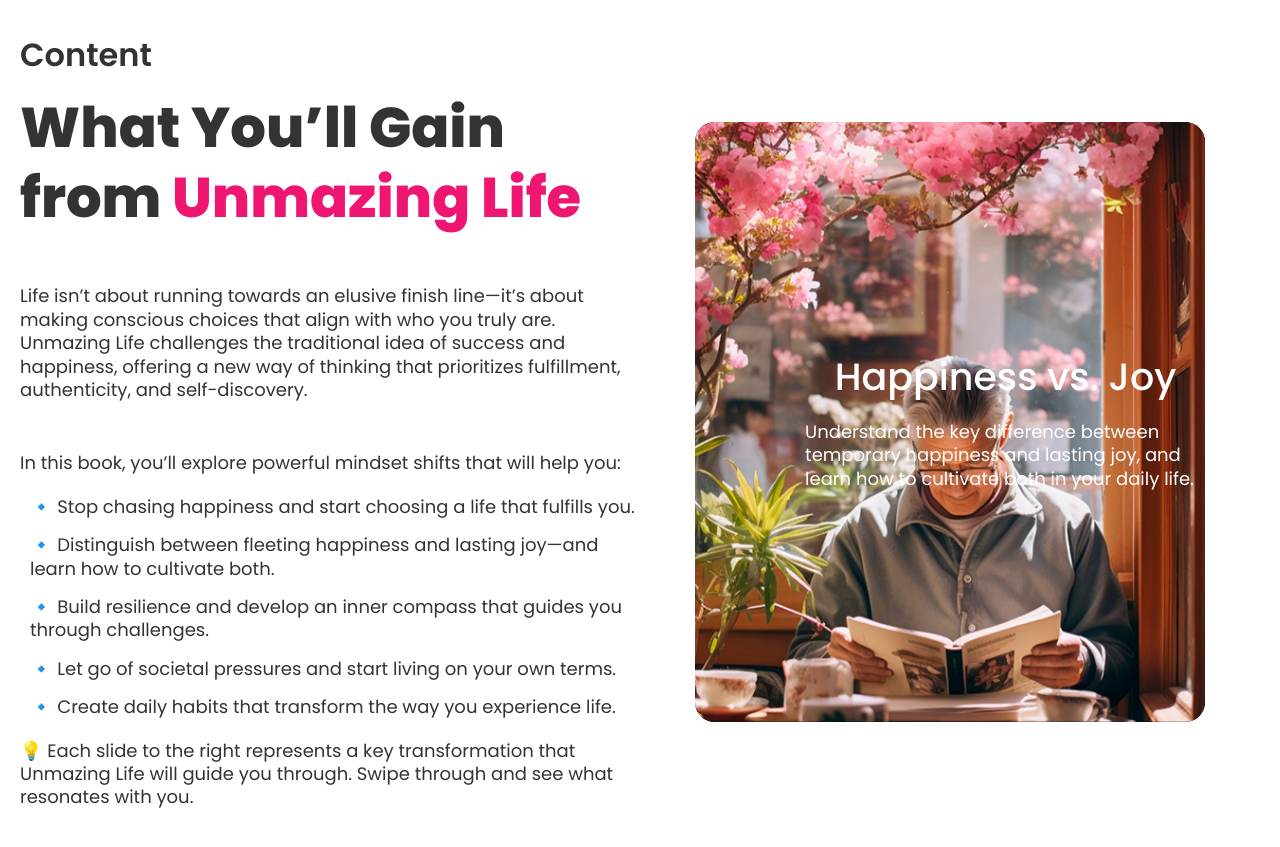
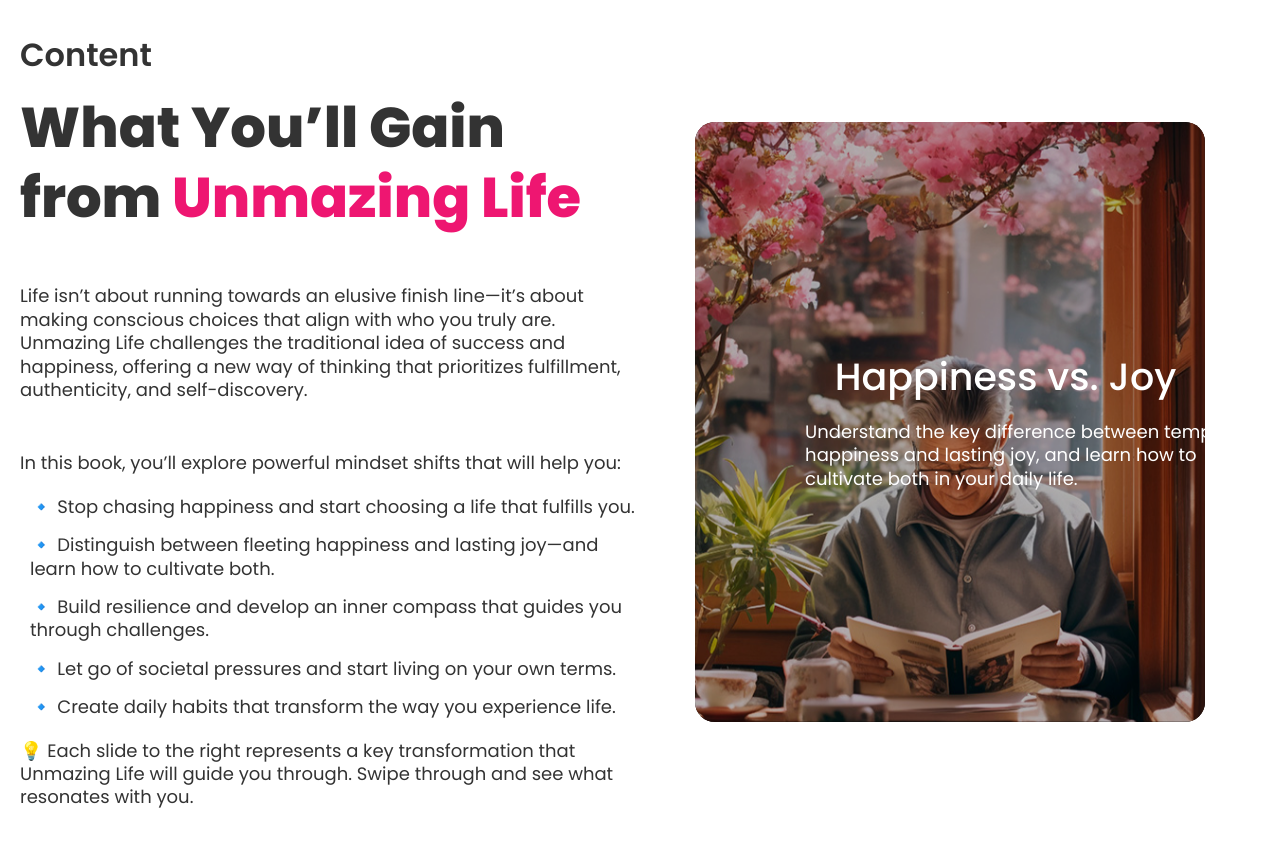
Before and after one commit to Stefan4012IT/unmazinglife-frontend, a React (Create React App) app: page /#/book-landing in a window 1280 px wide. Shown: the part 3160-4007 px from the top of the page. Built offline with nearby package versions, Linux system fonts and the light colour scheme.

Commit message:
overlay slider

```diff
--- a/src/components/Sliders/ParallaxSlider.jsx
+++ b/src/components/Sliders/ParallaxSlider.jsx
@@ -71,6 +71,7 @@
                       {slide.description}
                     </p>
                   </div>
+                  <div className="overlay"></div>
                 </div>
 
               </SwiperSlide>
--- a/src/styles/components/_parallaxSlider.scss
+++ b/src/styles/components/_parallaxSlider.scss
@@ -34,6 +34,16 @@
             flex-direction: column;
             row-gap: 20px;
             justify-content: center;
+
+            .overlay {
+              position: absolute;
+              top: 0;
+              left: 0;
+              width: 100%;
+              height: 100%;
+              background-color: rgba($color: #000000, $alpha: .3);
+              z-index: 1;
+            }
           }
         }
 
@@ -46,17 +56,21 @@
           -webkit-background-size: cover;
           background-size: cover;
           background-position: center;
+          z-index: 0;
         }
 
 
         .swiper-slide .subtitle {
           font-size: 21px;
+          z-index: 10;
         }
 
         .swiper-slide .text {
-          font-size: 14px;
-          max-width: 400px;
-          line-height: 1.3;
+          z-index: 10;
+        }
+
+        .swiper-slide h3 {
+          z-index: 10;
         }
 
 
```
